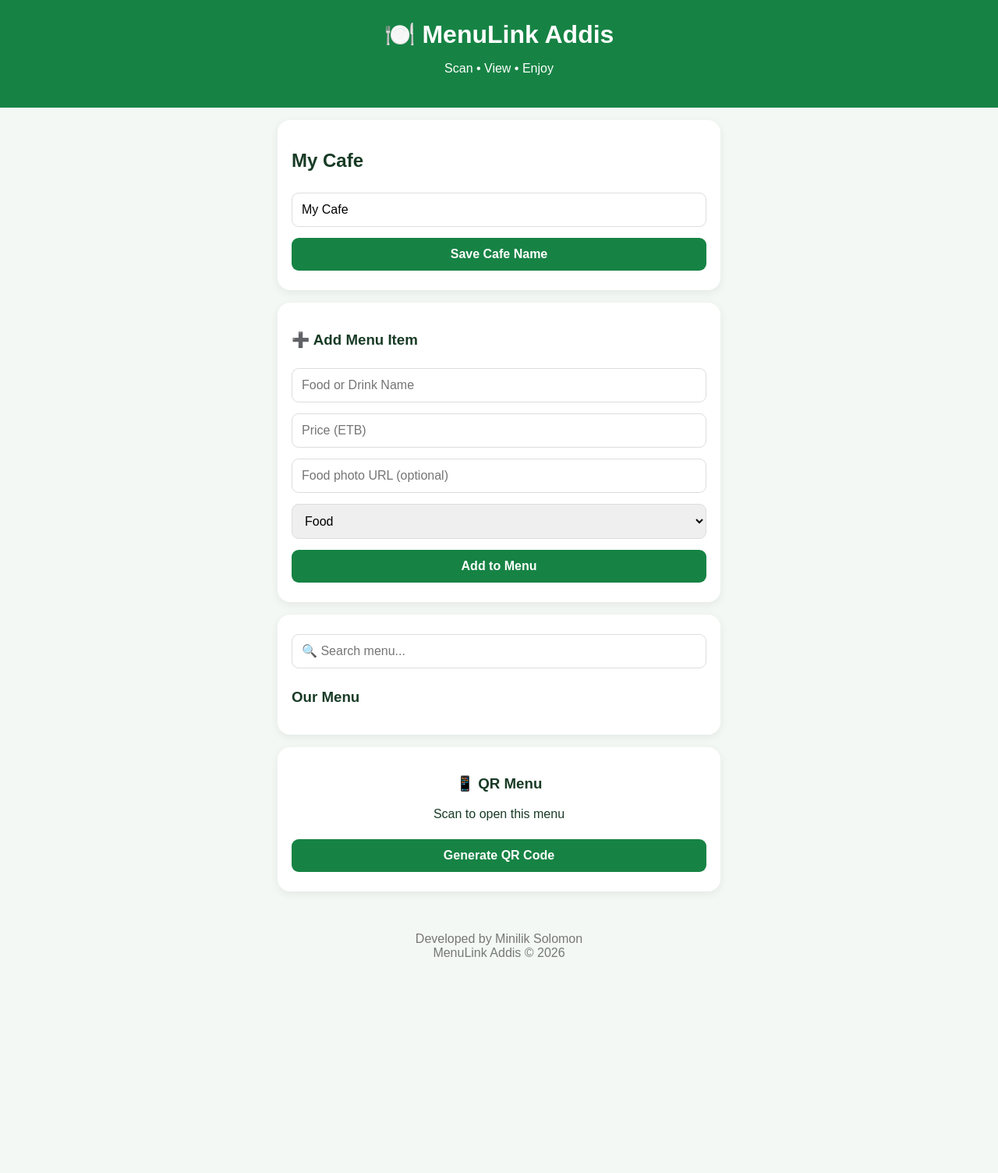
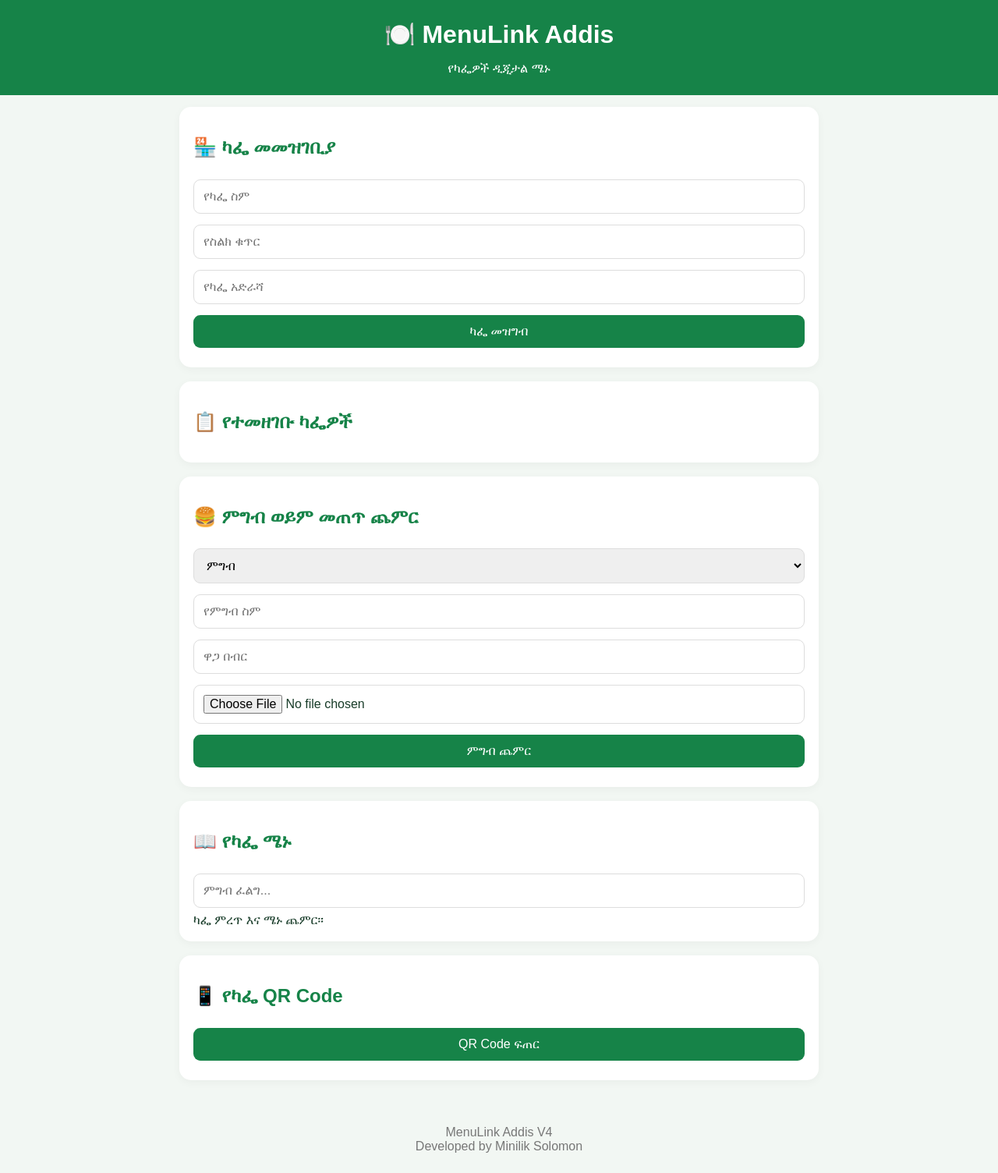
Before and after one commit to minliksolomon823-maker/Menulink-addis, a plain HTML site: page index.html in a window 1280 px wide. Shown: the whole page at 78% size. Before the commit the page ends 1251 px from the top, so only its background shows below. Drawn offline with Linux system fonts and the light colour scheme.

Commit message:
Update index.html

```diff
--- a/index.html
+++ b/index.html
@@ -1,43 +1,112 @@
+
 <!DOCTYPE html>
-<html lang="en">
+<html lang="am">
 <head>
 <meta charset="UTF-8">
 <meta name="viewport" content="width=device-width, initial-scale=1.0">
-<title>MenuLink Addis</title>
+<title>MenuLink Addis V4</title>
+
 <style>
-*{box-sizing:border-box}
-body{
-  margin:0;font-family:Arial,sans-serif;
-  background:#f3f8f4;color:#183b25
+* {
+  box-sizing: border-box;
 }
-header{
-  background:#168344;color:white;
-  text-align:center;padding:25px 15px
+
+body {
+  margin: 0;
+  font-family: Arial, sans-serif;
+  background: #f2f7f3;
+  color: #183c29;
 }
-header h1{margin:0}
-.container{max-width:600px;margin:auto;padding:16px}
-.card{
-  background:white;padding:18px;border-radius:16px;
-  margin-bottom:16px;box-shadow:0 3px 12px #0001
+
+header {
+  background: #168348;
+  color: white;
+  text-align: center;
+  padding: 25px 15px;
 }
-input,select,button{
-  width:100%;padding:12px;margin:7px 0;
-  border-radius:9px;border:1px solid #ddd;font-size:16px
+
+header h1 {
+  margin: 0;
 }
-button{
-  background:#168344;color:white;border:0;
-  font-weight:bold;cursor:pointer
+
+header p {
+  margin-bottom: 0;
 }
-.food{
-  border-bottom:1px solid #eee;padding:12px 0
+
+.container {
+  max-width: 850px;
+  margin: auto;
+  padding: 15px;
 }
-.food img{
-  width:100%;height:180px;object-fit:cover;border-radius:12px
+
+.card {
+  background: white;
+  padding: 18px;
+  border-radius: 15px;
+  margin-bottom: 18px;
+  box-shadow: 0 3px 12px #0000000a;
 }
-.price{color:#168344;font-weight:bold}
-#qr{text-align:center}
-#qr img{width:200px;max-width:100%}
-footer{text-align:center;padding:20px;color:#777}
+
+h2 {
+  color: #168348;
+}
+
+input, select, button {
+  width: 100%;
+  padding: 12px;
+  margin: 7px 0;
+  border-radius: 9px;
+  border: 1px solid #ddd;
+  font-size: 16px;
+}
+
+button {
+  background: #168348;
+  color: white;
+  border: none;
+  cursor: pointer;
+}
+
+button:hover {
+  background: #106a39;
+}
+
+.delete {
+  background: #d64545;
+}
+
+.menu-item {
+  border: 1px solid #e5e5e5;
+  padding: 12px;
+  margin: 10px 0;
+  border-radius: 12px;
+}
+
+.menu-item img {
+  width: 100%;
+  max-height: 220px;
+  object-fit: cover;
+  border-radius: 10px;
+}
+
+.cafe-button {
+  background: #e8f5ed;
+  color: #146c3b;
+  border: 1px solid #b9dfc7;
+  text-align: left;
+}
+
+#qr img {
+  max-width: 220px;
+  display: block;
+  margin: 15px auto;
+}
+
+footer {
+  text-align: center;
+  padding: 25px;
+  color: #777;
+}
 </style>
 </head>
 
@@ -45,121 +114,322 @@ footer{text-align:center;padding:20px;color:#777}
 
 <header>
   <h1>🍽️ MenuLink Addis</h1>
-<p>Scan • View • Enjoy</p>
+  <p>የካፌዎች ዲጂታል ሜኑ</p>
 </header>
 
 <div class="container">
 
+<!-- Cafe Registration -->
 <div class="card">
-<h2 id="cafeTitle">My Cafe</h2>
-<input id="cafeName" placeholder="Cafe / Restaurant Name">
-<button onclick="saveCafe()">Save Cafe Name</button>
+  <h2>🏪 ካፌ መመዝገቢያ</h2>
+
+  <input id="cafeName" placeholder="የካፌ ስም">
+
+  <input id="cafePhone"
+         placeholder="የስልክ ቁጥር"
+         type="tel">
+
+  <input id="cafeAddress"
+         placeholder="የካፌ አድራሻ">
+
+  <button onclick="addCafe()">ካፌ መዝግብ</button>
 </div>
 
+<!-- Cafe List -->
 <div class="card">
-<h3>➕ Add Menu Item</h3>
-<input id="foodName" placeholder="Food or Drink Name">
-<input id="foodPrice" type="number" placeholder="Price (ETB)">
-<input id="foodPhoto" placeholder="Food photo URL (optional)">
-<select id="foodCategory">
-<option>Food</option>
-<option>Breakfast</option>
-<option>Lunch</option>
-<option>Dinner</option>
-<option>Coffee</option>
-<option>Drinks</option>
-<option>Dessert</option>
-</select>
-<button onclick="addFood()">Add to Menu</button>
+  <h2>📋 የተመዘገቡ ካፌዎች</h2>
+  <div id="cafeList"></div>
 </div>
 
+<!-- Menu Form -->
 <div class="card">
-<input id="search" placeholder="🔍 Search menu..." oninput="showMenu()">
-<h3>Our Menu</h3>
+  <h2>🍔 ምግብ ወይም መጠጥ ጨምር</h2>
+
+  <select id="category">
+    <option value="ምግብ">ምግብ</option>
+    <option value="ቡና">ቡና</option>
+    <option value="መጠጥ">መጠጥ</option>
+    <option value="ጣፋጭ">ጣፋጭ</option>
+  </select>
+
+  <input id="foodName" placeholder="የምግብ ስም">
+
+  <input id="foodPrice"
+         type="number"
+         placeholder="ዋጋ በብር">
+
+  <input id="foodPhoto"
+         type="file"
+         accept="image/*">
+
+  <button onclick="addFood()">ምግብ ጨምር</button>
+</div>
+
+<!-- Cafe Menu -->
+<div class="card">
+  <h2>📖 የካፌ ሜኑ</h2>
+
+  <input id="search"
+         placeholder="ምግብ ፈልግ..."
+         oninput="showMenu()">
+
   <div id="menu"></div>
 </div>
 
-<div class="card" id="qr">
-<h3>📱 QR Menu</h3>
-<p>Scan to open this menu</p>
-<button onclick="makeQR()">Generate QR Code</button>
-<div id="qrImage"></div>
+<!-- QR -->
+<div class="card">
+  <h2>📱 የካፌ QR Code</h2>
+  <button onclick="makeQR()">QR Code ፍጠር</button>
+  <div id="qr"></div>
 </div>
 
 </div>
 
-<footer>Developed by Minilik Solomon<br>MenuLink Addis © 2026</footer>
+<footer>
+  MenuLink Addis V4<br>
+  Developed by Minilik Solomon
+</footer>
 
 <script>
-let foods=JSON.parse(localStorage.getItem("foods")||"[]");
-let cafe=localStorage.getItem("cafeName")||"My Cafe";
+let cafes = JSON.parse(localStorage.getItem("ml_cafes") || "[]");
+let foods = JSON.parse(localStorage.getItem("ml_foods") || "[]");
+let activeCafe = localStorage.getItem("ml_active") || "";
 
-document.getElementById("cafeTitle").innerText=cafe;
-document.getElementById("cafeName").value=cafe;
-
-function saveCafe(){
- cafe=document.getElementById("cafeName").value||"My Cafe";
- localStorage.setItem("cafeName",cafe);
- document.getElementById("cafeTitle").innerText=cafe;
+function saveData() {
+  localStorage.setItem("ml_cafes", JSON.stringify(cafes));
+  localStorage.setItem("ml_foods", JSON.stringify(foods));
+  localStorage.setItem("ml_active", activeCafe);
 }
 
-function addFood(){
- let name=document.getElementById("foodName").value;
- let price=document.getElementById("foodPrice").value;
- let photo=document.getElementById("foodPhoto").value;
- let category=document.getElementById("foodCategory").value;
+function addCafe() {
+  const name = document.getElementById("cafeName").value.trim();
+  const phone = document.getElementById("cafePhone").value.trim();
+  const address = document.getElementById("cafeAddress").value.trim();
 
- if(!name||!price){
-  alert("Enter food name and price");
+  if (!name) {
+    alert("የካፌ ስም አስገባ!");
     return;
   }
 
- foods.push({name,price,photo,category});
- localStorage.setItem("foods",JSON.stringify(foods));
+  const id = "cafe" + Date.now();
 
- document.getElementById("foodName").value="";
- document.getElementById("foodPrice").value="";
- document.getElementById("foodPhoto").value="";
+  cafes.push({
+    id,
+    name,
+    phone,
+    address
+  });
+
+  activeCafe = id;
+
+  saveData();
+  showCafes();
+
+  document.getElementById("cafeName").value = "";
+  document.getElementById("cafePhone").value = "";
+  document.getElementById("cafeAddress").value = "";
+
+  alert("ካፌው ተመዝግቧል!");
+}
+
+function selectCafe(id) {
+  activeCafe = id;
+  saveData();
+  showCafes();
+  showMenu();
+  document.getElementById("qr").innerHTML = "";
+}
+
+function deleteCafe(id) {
+  if (!confirm("ይህን ካፌ ማጥፋት ትፈልጋለህ?")) return;
+
+  cafes = cafes.filter(c => c.id !== id);
+  foods = foods.filter(f => f.cafeId !== id);
+
+  if (activeCafe === id) {
+    activeCafe = cafes.length ? cafes[0].id : "";
+  }
+
+  saveData();
+  showCafes();
   showMenu();
 }
 
-function deleteFood(i){
- foods.splice(i,1);
- localStorage.setItem("foods",JSON.stringify(foods));
+function showCafes() {
+  const box = document.getElementById("cafeList");
+  box.innerHTML = "";
+
+  cafes.forEach(c => {
+    const div = document.createElement("div");
+    div.className = "menu-item";
+
+    const btn = document.createElement("button");
+    btn.className = "cafe-button";
+    btn.textContent = c.name + (activeCafe === c.id ? " ✓" : "");
+    btn.onclick = () => selectCafe(c.id);
+
+    const info = document.createElement("p");
+    info.textContent = c.address + " | " + c.phone;
+
+    const del = document.createElement("button");
+    del.className = "delete";
+    del.textContent = "ካፌውን አጥፋ";
+    del.onclick = () => deleteCafe(c.id);
+
+    div.append(btn, info, del);
+    box.appendChild(div);
+  });
+}
+
+function addFood() {
+  if (!activeCafe) {
+    alert("መጀመሪያ ካፌ መዝግብ!");
+    return;
+  }
+
+  const name = document.getElementById("foodName").value.trim();
+  const price = document.getElementById("foodPrice").value;
+  const category = document.getElementById("category").value;
+  const file = document.getElementById("foodPhoto").files[0];
+
+  if (!name || price === "" || Number(price) < 0) {
+    alert("የምግብ ስምና ትክክለኛ ዋጋ አስገባ!");
+    return;
+  }
+
+  function saveFood(photo) {
+    foods.push({
+      id: Date.now(),
+      cafeId: activeCafe,
+      name,
+      price: Number(price),
+      category,
+      photo
+    });
+
+    saveData();
+    showMenu();
+
+    document.getElementById("foodName").value = "";
+    document.getElementById("foodPrice").value = "";
+    document.getElementById("foodPhoto").value = "";
+
+    alert("ምግቡ ተጨምሯል!");
+  }
+
+  if (file) {
+    const reader = new FileReader();
+
+    reader.onload = function() {
+      saveFood(reader.result);
+    };
+
+    reader.readAsDataURL(file);
+  } else {
+    saveFood("");
+  }
+}
+
+function deleteFood(id) {
+  foods = foods.filter(f => f.id !== id);
+  saveData();
   showMenu();
 }
 
-function showMenu(){
- let q=document.getElementById("search").value.toLowerCase();
- let menu=document.getElementById("menu");
- menu.innerHTML="";
+function showMenu() {
+  const box = document.getElementById("menu");
+  const search = document.getElementById("search").value.toLowerCase();
 
- foods.forEach((f,i)=>{
-  if((f.name+" "+f.category).toLowerCase().includes(q)){
-   menu.innerHTML+=`
-   <div class="food">
-   ${f.photo?`<img src="${f.photo}" alt="${f.name}">`:""}
-   <h4>${f.name}</h4>
-   <p>${f.category}</p>
-   <div class="price">${f.price} ETB</div>
-   <button onclick="deleteFood(${i})">Delete</button>
-   </div>`;
+  box.innerHTML = "";
+
+  const cafe = cafes.find(c => c.id === activeCafe);
+
+  if (!cafe) {
+    box.textContent = "ካፌ ምረጥ እና ሜኑ ጨምር።";
+    return;
   }
+
+  const title = document.createElement("h3");
+  title.textContent = "🏪 " + cafe.name;
+  box.appendChild(title);
+
+  foods
+    .filter(f => f.cafeId === activeCafe)
+    .filter(f =>
+      f.name.toLowerCase().includes(search) ||
+      f.category.toLowerCase().includes(search)
+    )
+    .forEach(f => {
+      const div = document.createElement("div");
+      div.className = "menu-item";
+
+      if (f.photo) {
+        const img = document.createElement("img");
+        img.src = f.photo;
+        img.alt = f.name;
+        div.appendChild(img);
+      }
+
+      const name = document.createElement("h3");
+      name.textContent = f.name;
+
+      const cat = document.createElement("p");
+      cat.textContent = "ምድብ፦ " + f.category;
+
+      const price = document.createElement("strong");
+      price.textContent = f.price.toLocaleString() + " ብር";
+
+      const del = document.createElement("button");
+      del.className = "delete";
+      del.textContent = "ምግቡን አጥፋ";
+      del.onclick = () => deleteFood(f.id);
+
+      div.append(name, cat, price, del);
+      box.appendChild(div);
     });
 }
 
-function makeQR(){
- if(!location.href.startsWith("http")){
-  alert("Publish your website first to create a working public QR!");
+function makeQR() {
+  const cafe = cafes.find(c => c.id === activeCafe);
+
+  if (!cafe) {
+    alert("መጀመሪያ ካፌ ምረጥ!");
     return;
   }
- let link=encodeURIComponent(location.href);
- document.getElementById("qrImage").innerHTML=
- `<img alt="Menu QR Code" src="https://api.qrserver.com/v1/create-qr-code/?size=250x250&data=${link}">
- <p>Scan with your phone 📱</p>`;
+
+  const link = location.href.split("?")[0] + "?cafe=" + encodeURIComponent(cafe.id);
+
+  const box = document.getElementById("qr");
+  box.innerHTML = "";
+
+  const img = document.createElement("img");
+  img.alt = "Cafe QR Code";
+  img.src = "https://api.qrserver.com/v1/create-qr-code/?size=250x250&data=" + encodeURIComponent(link);
+
+  const p = document.createElement("p");
+  p.textContent = cafe.name + " QR Code";
+
+  const a = document.createElement("a");
+  a.href = img.src;
+  a.target = "_blank";
+  a.textContent = "QR ኮዱን ክፈት እና አውርድ";
+
+  box.append(p, img, a);
 }
 
+function loadCafeFromURL() {
+  const id = new URLSearchParams(location.search).get("cafe");
+
+  if (id && cafes.some(c => c.id === id)) {
+    activeCafe = id;
+    saveData();
+  }
+}
+
+loadCafeFromURL();
+showCafes();
 showMenu();
 </script>
+
 </body>
 </html>
```
Lines whose indentation alone changed are shown as unchanged.
